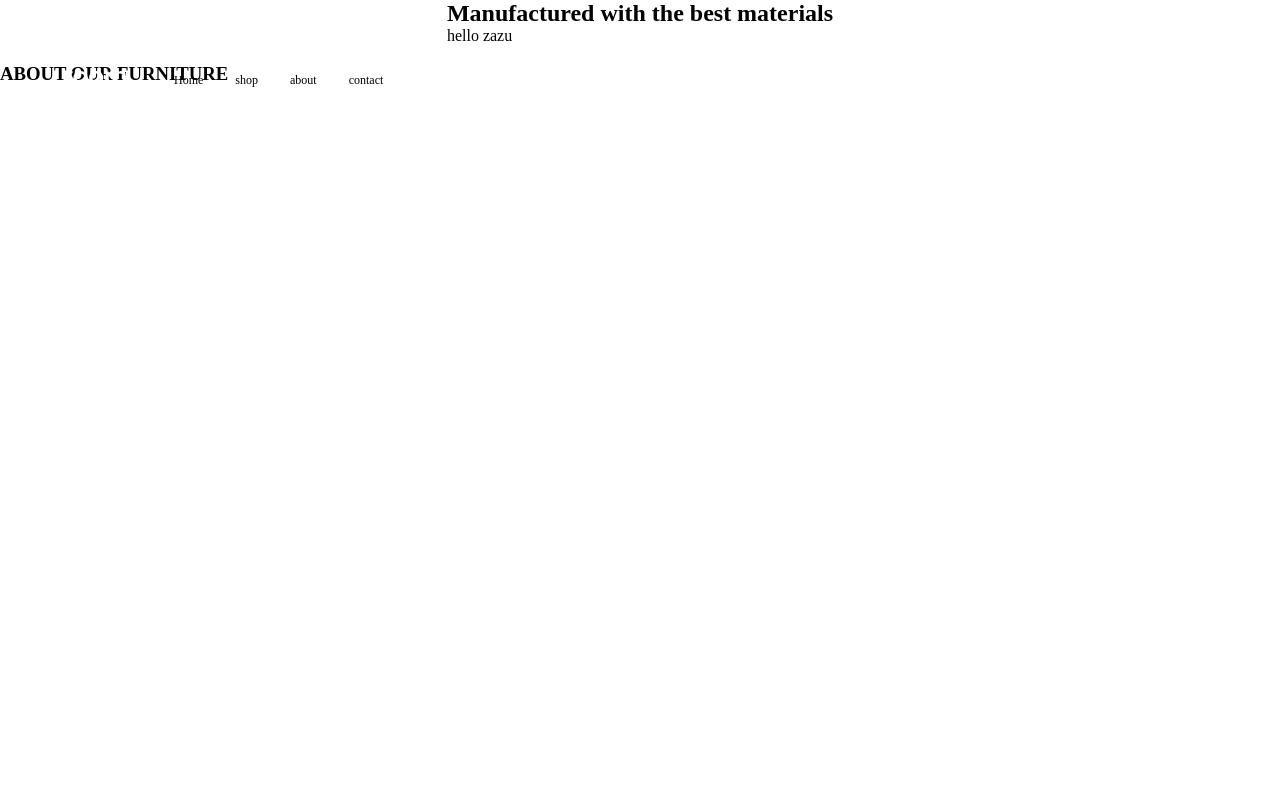
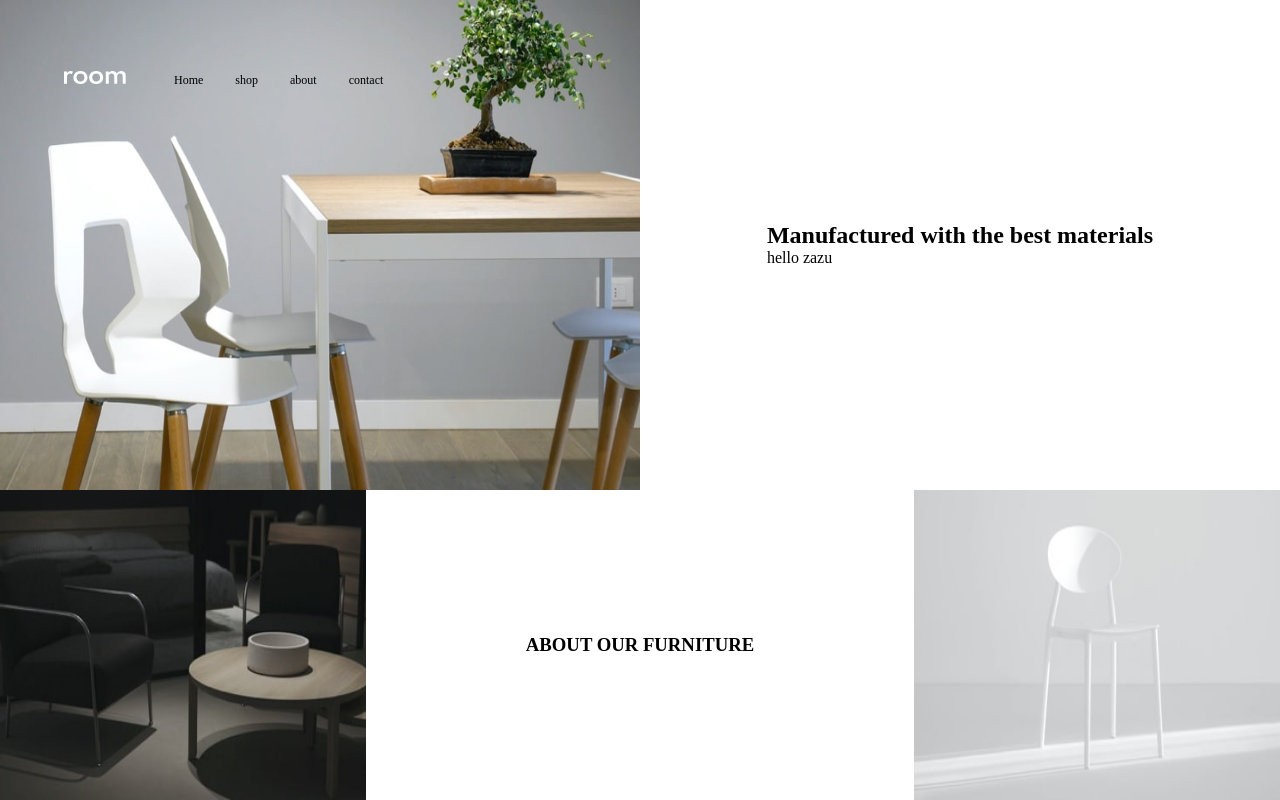
Before and after one commit to Emmanuetoks/Room-Website, a React (Vite) app: page / in a window 1280 px wide. Built offline with nearby package versions, Linux system fonts and the light colour scheme.

Commit message:
ACHIEVE PRODUCT DESIGN LAYOUT

```diff
--- a/CSS/index.css
+++ b/CSS/index.css
@@ -24,6 +24,28 @@ ul {
     list-style: none;
 }
 
+img {
+    width: 100%;
+    height: 100%;
+}
+
+body,
+.main,
+#root {
+    min-height: 100vh;
+}
+
+/* ------------- */
+
+
+/* CSS generic selector */
+body {
+    overflow: hidden;
+}
+
+/* ------------------- */
+
+
 /* Utility classes */
 .flex {
     display: flex;
@@ -32,6 +54,10 @@ ul {
 
 .grid {
     display: grid;
+}
+
+.center-items {
+    place-items: center;
 }
 
 .sr-only {
@@ -67,6 +93,9 @@ ul {
     font-weight: var(--fw-400);
 }
 
+/* ------------------------ */
+
+
 /* Component Styling */
 .main__header {
     padding: 3rem 4rem;
@@ -82,10 +111,17 @@ ul {
     align-items: flex-start;
 }
 
-.main__content {
-
+.container {
+    grid-template-columns: 1fr;
+    gap: 0;
 }
 
-.main__side-text {
-    place-items: center;
+.main__content {
+    grid-template-columns: 1fr 1fr;
+    grid-template-rows: auto;
 }
+
+
+.main__footer {
+    grid-template-columns: 1fr 1.5fr 1fr;
+}
--- a/src/components/MainContent.jsx
+++ b/src/components/MainContent.jsx
@@ -1,7 +1,12 @@
 
-const MainContent = ({children}) => {
+const MainContent = ({ children, mobileImg, desktopImg}) => {
   return (
     <div className='main__content grid'>
+      <picture>
+        {/* <source srcSet={imageHero_1} /> */}
+        <source srcSet={mobileImg} media="(max-width: 500px)" />
+        <img className="hero-image" src={desktopImg} />
+      </picture>
       {children}
     </div>
   )
--- a/src/components/SideText.jsx
+++ b/src/components/SideText.jsx
@@ -1,11 +1,15 @@
-import React from 'react'
+import {ReactPropTypes} from "react"
 
 const SideText = ({children}) => {
   return (
-    <div className='main__side-text grid'>
+    <div className='main__side-text grid center-items'>
         {children}
     </div>
   )
 }
 
+// SideText.propTypes = {
+//     children: ReactPropTypes.element
+// }
+
 export default SideText
--- a/src/layout/RootLayout.jsx
+++ b/src/layout/RootLayout.jsx
@@ -1,18 +1,22 @@
 import { Outlet } from "react-router-dom"
 import NavBar from "../components/NavBar"
+import footerImageDark from '../../public/assets/images/image-about-dark.jpg'
+
+import footerImageLight from '../../public/assets/images/image-about-light.jpg'
 
 const RootLayout = () => {
     return (
-        <main className="main">
+        <main className="main grid container">
             <header className="main__header pos-abs">
                 <NavBar />
             </header>
             <Outlet/>
-            <footer className="main__footer">
-                <img/>
-                <div>
+            <footer className="main__footer grid">
+                <img src={footerImageDark}/>
+                <div className="main__about-text grid center-items">
                     <h3 className="uppercase">about our furniture</h3>
                 </div>
+                <img src={footerImageLight}/>
             </footer>
         </main>
     )
--- a/src/pages/Home.jsx
+++ b/src/pages/Home.jsx
@@ -1,10 +1,12 @@
 import MainContent from "../components/MainContent"
 import SideText from "../components/SideText"
+import imageHero_1_desktop from '../../public/assets/images/desktop-image-hero-1.jpg';
+
+import imageHero_1_Mobile from '../../public/assets/images/mobile-image-hero-1.jpg';
 
 const Home = () => {
   return (
-    <MainContent>
-      <img />
+    <MainContent mobileImg={imageHero_1_Mobile} desktopImg={imageHero_1_desktop}>
       <SideText>
         <article>
           <h1>Manufactured with the best materials</h1>
```
